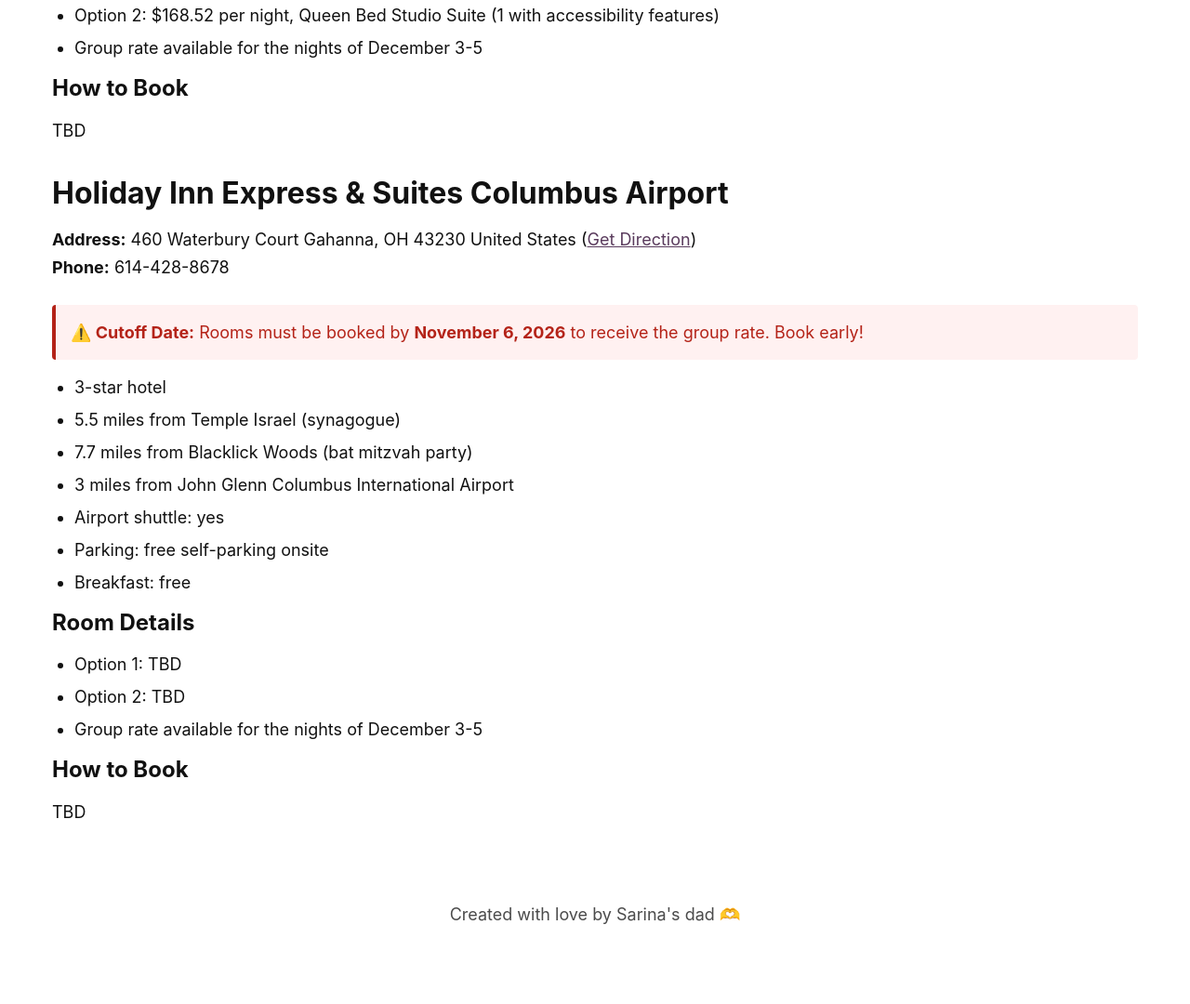
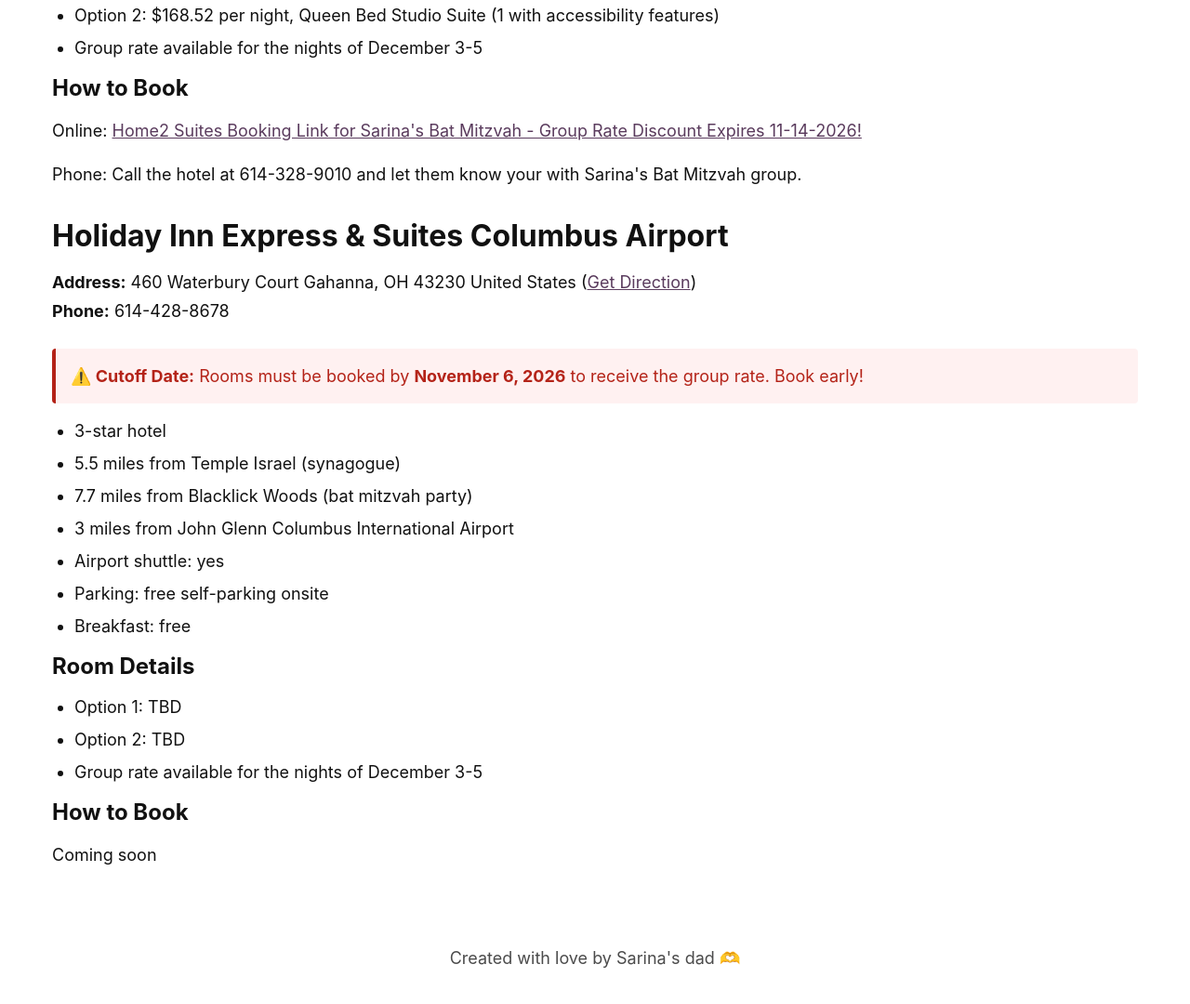
Before and after one commit to MarcSolo/sarina-bat-mitzvah-website, an Eleventy site: page src/hotel.njk in a window 1280 px wide. Shown: the part 1876-2956 px from the top of the page at 93% size. Before the commit the page ends 2916 px from the top, so only its background shows below. Built offline with nearby package versions, Linux system fonts and the light colour scheme; Eleventy itself is replaced by a stand-in of ours; files that its build step writes are made by us from their sources.

Commit message:
add how to book for Home2 suites

```diff
--- a/src/hotel.njk
+++ b/src/hotel.njk
@@ -53,7 +53,9 @@
         <li>Group rate available for the nights of December 3-5</li>
       </ul>
   <h3>How to Book</h3>
-      <p>TBD</p>
+      <p>Online: <a href="https://www.hilton.com/en/book/reservation/rooms/?ctyhocn=CMHREHT&arrivalDate=2026-12-03&departureDate=2026-12-06&groupCode=CHT600&room1NumAdults=1&cid=OM%2CWW%2CHILTONLINK%2CEN%2CDirectLink">Home2 Suites Booking Link for Sarina's Bat Mitzvah - Group Rate Discount Expires 11-14-2026!</a></p>
+      <p>Phone: Call the hotel at 614-328-9010 and let them know your with Sarina's Bat Mitzvah group.</p>
+
 
 <h2>Holiday Inn Express & Suites Columbus Airport</h2>
  <p><strong>Address:</strong> 460 Waterbury Court Gahanna, OH 43230 United States (<a href="https://www.google.com/maps/dir//Holiday+Inn+Express+%26+Suites+Columbus+Airport+by+IHG,+460+Waterbury+Ct,+Gahanna,+OH+43230,+United+States/@40.0077697,-82.8688666,783m/data=!3m1!1e3!4m19!1m10!3m9!1s0x8806fdd87d50225b:0x6afbb08a859f7e1c!2sHoliday+Inn+Express+%26+Suites+Columbus+Airport+by+IHG!5m2!4m1!1i2!8m2!3d40.0077656!4d-82.8662917!16s%2Fg%2F1vyk34_v!4m7!1m0!1m5!1m1!1s0x8806fdd87d50225b:0x6afbb08a859f7e1c!2m2!1d-82.8662917!2d40.0077656?entry=ttu&g_ep=EgoyMDI2MDgxNy4wIKXMDSoASAFQAw%3D%3D" target="_blank" rel="noopener noreferrer">Get Direction</a>)<br>
@@ -76,4 +78,4 @@
         <li>Group rate available for the nights of December 3-5</li>
       </ul>
   <h3>How to Book</h3>
-      <p>TBD</p>
+      <p>Coming soon</p>
```
